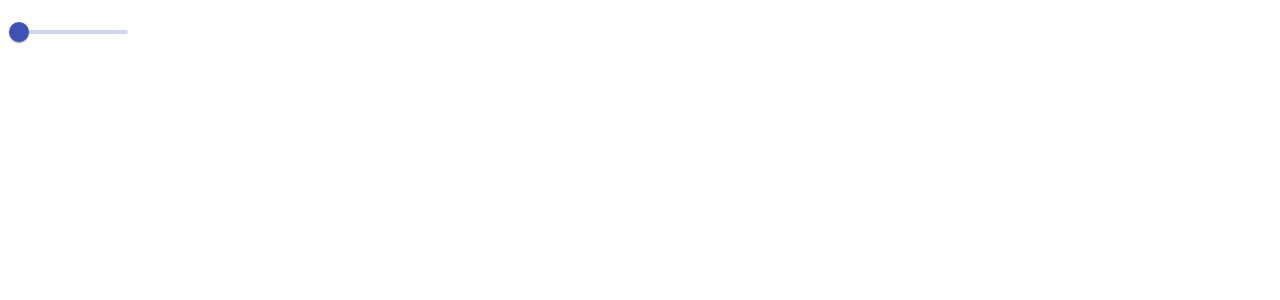
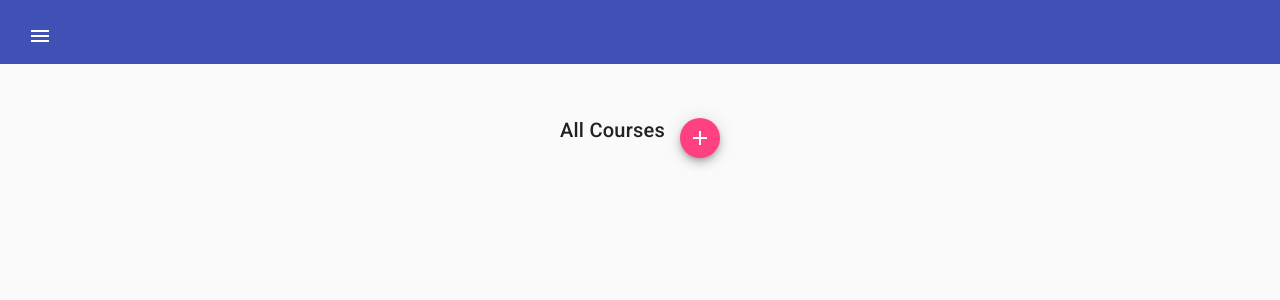
Before and after one commit to syedumerahmedcode/angular-material-course, an Angular app: page / in a window 1280 px wide. Shown: the top 300 px of the page. Built offline with nearby package versions, Linux system fonts and the light colour scheme.

Commit message:
Feazure: Setting up a complete navigation system.

```diff
--- a/src/app/app.component.html
+++ b/src/app/app.component.html
@@ -1,5 +1,44 @@
 
 
-<mat-slider min="1" max="100" step="1" value="50">
+<!-- <mat-slider min="1" max="100" step="1" value="50">
     <input matSliderThumb>
-</mat-slider>
+</mat-slider> -->
+
+<mat-sidenav-container fullScreen>
+
+    <mat-sidenav #sidenav>
+        <mat-nav-list (click)="sidenav.close()">
+
+            <a mat-list-item routerLink="/">
+                <mat-icon>library_books</mat-icon>
+                <span>Courses</span>
+            </a>
+
+            <a mat-list-item routerLink="about">
+                <mat-icon>question_answer</mat-icon>
+                <span>About</span>
+            </a>
+
+            <a mat-list-item >
+                <mat-icon>person_add</mat-icon>
+                <span>Register</span>
+            </a>
+
+            <a mat-list-item>
+                <mat-icon>account_circle</mat-icon>
+                <span>Login</span>
+            </a>
+
+        </mat-nav-list>
+    </mat-sidenav>
+
+    <mat-toolbar color="primary" >
+        <button mat-icon-button (click)="sidenav.open()">
+            <mat-icon>menu</mat-icon>
+        </button>
+
+    </mat-toolbar>
+
+    <router-outlet></router-outlet>
+
+</mat-sidenav-container>
```
